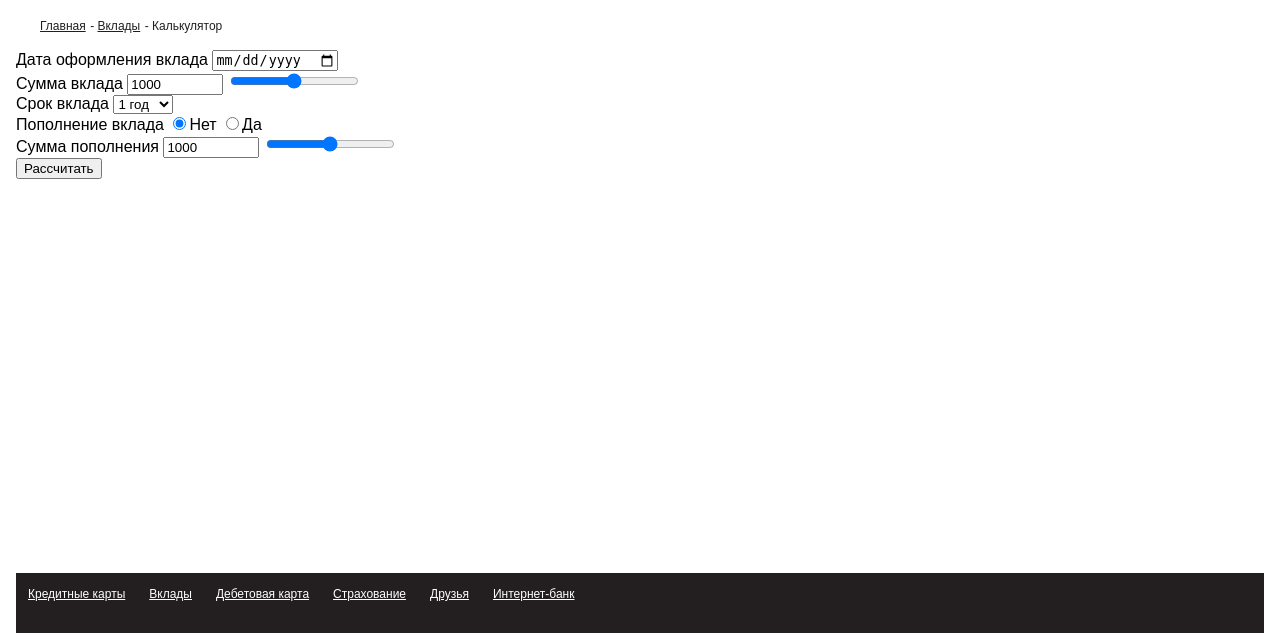
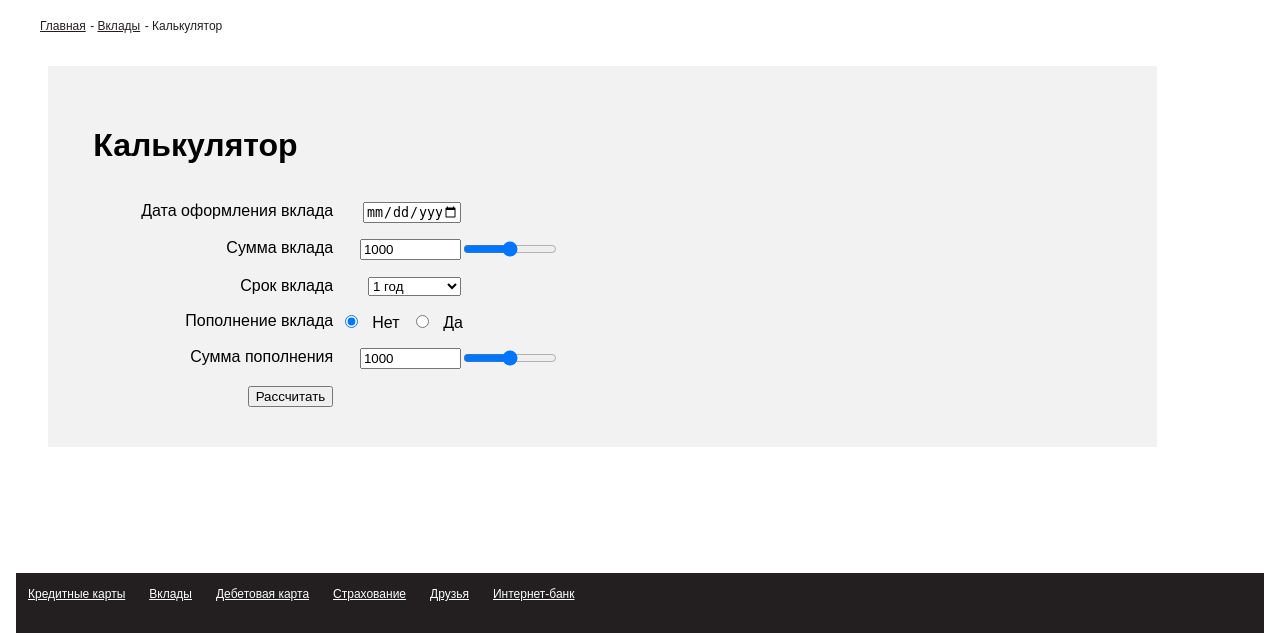
Before and after one commit to surdeus/iqonline_wd_test, a PHP site: page / in a window 1280 px wide. Shown: the part 167-800 px from the top of the page. Run offline with PHP 8.4, Linux system fonts and the light colour scheme.

Commit message:
Basic CSS for calculator.

```diff
--- a/index.php
+++ b/index.php
@@ -48,23 +48,35 @@
 </ul>
 
 <form id="calc-form" class="calc" action="" method="post">
+  <div class="line"><div class="left center"><h1>Калькулятор</h1></div></div>
   <div class="line">
+  <div class="left">
     <label for="date">Дата оформления вклада</label>
-    <input id="date" type="date"></input>
-  <line>
-
-  <div class="line">
-    <label for="sum">Сумма вклада</label>
-    <input id="sum" type="number" min="1000" max="3000000" value="1000"></input>
-    <!-- Библиотека не использована, т. к. это легко реализуется
-         встроенными возможностями DOM-модели -->
-    <input id="sum-range" class="range" type="range"
-      min="1000" step="1000" max="3000000"
-      oninput="updateNumberByRange('sum')"></input>
+  </div>
+  <div class="center">
+    <input id="date" type="date">
+  </div>
   </div>
 
   <div class="line">
+    <div class="left">
+      <label for="sum">Сумма вклада</label>
+    </div>
+    <div class="center">
+      <input id="sum" type="number" min="1000" max="3000000" value="1000">
+    </div>
+    <!-- Библиотека не использована, т. к. это легко реализуется
+           встроенными возможностями DOM-модели. -->
+    <div class="right"><input id="sum-range" type="range"
+      min="1000" step="1000" max="3000000"
+      oninput="updateNumberByRange('sum')"></div>
+  </div>
+
+  <div class="line">
+    <div class="left">
       <label for="time" >Срок вклада</label>
+    </div>
+    <div class="center">
       <select name="time" id="time">
         <option value="1">1 год</option>
         <option value="2">2 года</option>
@@ -73,24 +85,38 @@
         <option value="5">5 лет</option>
       </select>
     </div>
+  </div>
 
 
-  <div id="should-refill" class="line">
+  <div class="line">
+    <div class="left">
       <label for="should-refill">Пополнение вклада</label>
-    <input type="radio" name="should-refill" value="no" checked>Нет</input>
-    <input type="radio" name="should-refill" value="yes">Да</input>
+    </div>
+    <div id="should-refill" class="center">
+      <input type="radio" name="should-refill" value="no" checked>
+      <label for="should-refill-no">Нет</label>
+      <input id="should-refill-yes" type="radio" name="should-refill" value="yes">
+      <label for="should-refill-yes">Да</label>
+    </div>
   </div>
 
   <div class="line">
+    <div class="left">
       <label for="subadj">Сумма пополнения</label>
-    <input id="sumadj" type="number" min="1000" max="3000000" value="1000"></input>
-    <input id="sumadj-range" class="range" type="range"
+    </div>
+    <div class="center">
+      <input id="sumadj" type="number"
+          min="1000" step="1000" max="3000000" value="1000">
+    </div>
+    <div class="right"><input id="sumadj-range" type="range"
         min="1000" step="1000" max="3000000"
-      oninput="updateNumberByRange('sumadj')"></input>
+        oninput="updateNumberByRange('sumadj')"></div>
   </div>
 
   <div class="line">
+    <div class="left">
       <button type="submit">Рассчитать</button>
+    </div>
   </div>
 </form>
 
--- a/styles.css
+++ b/styles.css
@@ -1,10 +1,3 @@
-/*
-Я бы использовал вместо CSS SASS-препроцессор.
-Также в задании не было указано, как страница
-должна отображаться при разных размерах,
-так что для соответсвия будет использовано CSS свойство,
-"display: flex" и в некоторых случаях "display: table".
-*/
 
 html {
   margin-top : 0em ;
@@ -137,13 +130,55 @@ ul.breadcrumb li:last-of-type a {
 }
 
 /* Calculator. */
+form.calc {
+  background : #f2f2f2 ;
+  padding : 1.5em ;
+  margin : 2em ;
+  width : 85% ;
+}
 
-form.line {
+form.calc .left.center {
+  width : 23em ;
+}
+
+form.calc .line {
   display : flex ;
   flex-direction : row ;
   flex-wrap : wrap ;
+  margin : 1em ;
+  margin-left : 2% ;
 }
 
+input,select {
+  width : 7em ;
+}
+
+input[type="radio"] {
+  display : inline ;
+  width : 2em ;
+}
+
+form.calc .line .left {
+  width : 15em ;
+  text-align : right ;
+}
+
+form.calc .line .center {
+  text-align : right ;
+  width : 8em ;
+}
+
+#should-refill {
+  text-align : left ;
+  width : 12em ;
+}
+
+form.calc .line .right {
+}
+
+input[type="submit"] {
+  text-align : left ;
+}
 
 /* Footer. */
 
@@ -157,7 +192,6 @@ footer {
   flex-direction : row ;
   flex-wrap : wrap ;
   justify-content : left ;
-
   color : #ffffff ;
   background : #231f20 ;
   padding-top : 0.5em ;
```
Lines whose indentation alone changed are shown as unchanged.
